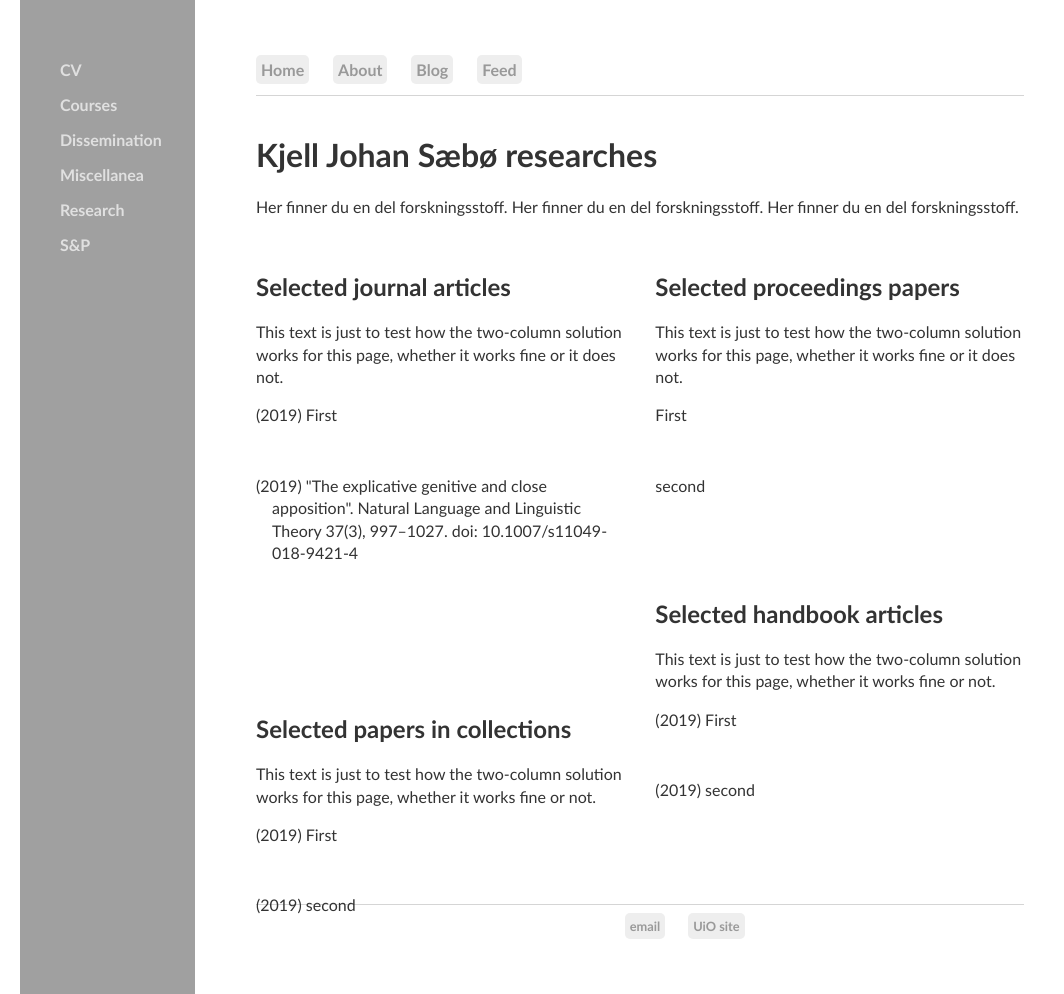
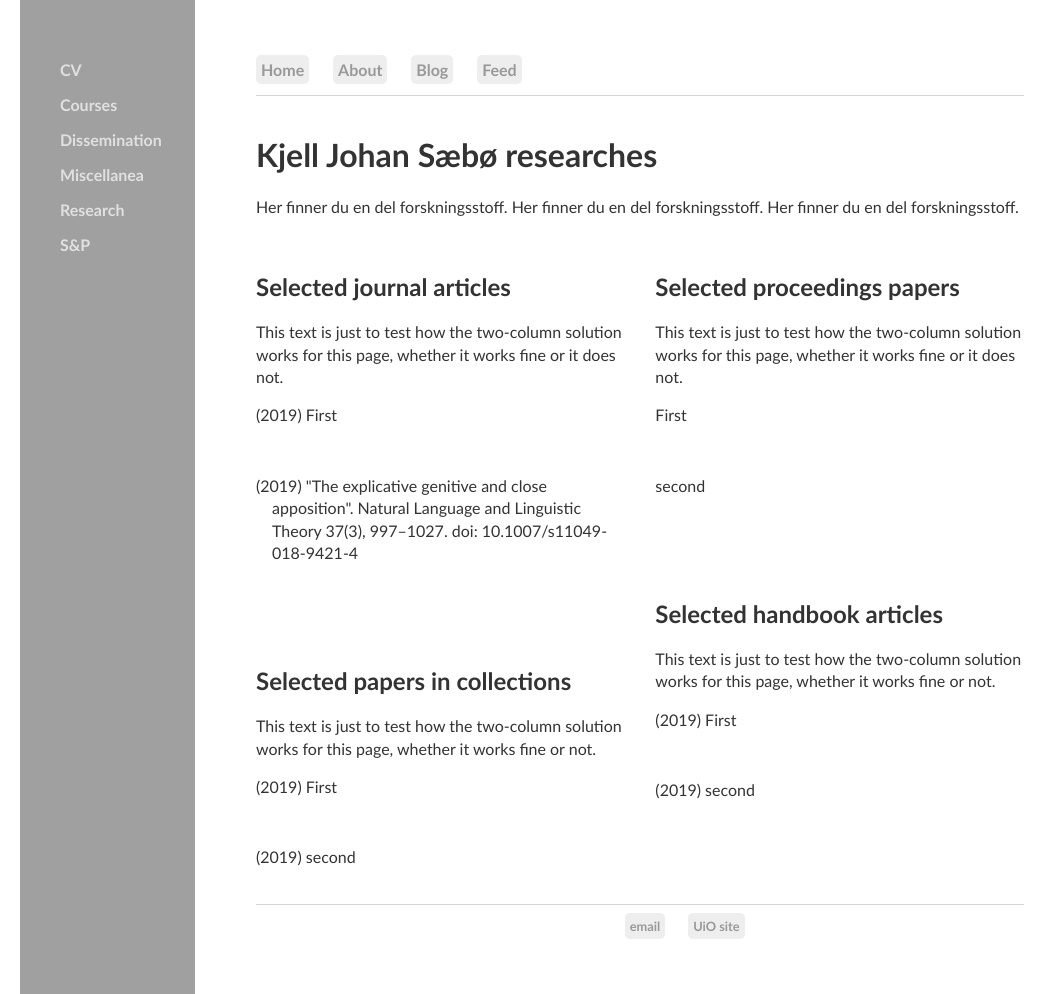
Before and after one commit to kjelljs/kjelljs.github.io, a Jekyll site: the page built from research/index.html, in a window 1280 px wide and 994 px high. Shown: the whole window, without its empty margins (0-1064 px from the left). Built offline with Jekyll 4.4.1, drawn with Linux system fonts in a browser that asks for light colours.

Commit message:
Update index.html

```diff
--- a/research/index.html
+++ b/research/index.html
@@ -14,14 +14,11 @@ title: Kjell Johan resear
 .right {
     margin-left: 52%;
 }
-.publist {
-	padding-bottom: 3em;
-	}
 </style>
 <div class="left"></br>
     <h2>Selected journal articles</h2>
 	    <p>This text is just to test how the two-column solution works for this page, whether it works fine or it does not.</p>
-	    <ul id="pubs" class="publist">
+	    <ul id="pubs">
 		    <li>(2019) First </li>
 		    <li>(2019) "The explicative genitive and close apposition". Natural Language and Linguistic Theory 37(3), 997–1027. doi: 10.1007/s11049-018-9421-4 </li>
     </ul>
```
